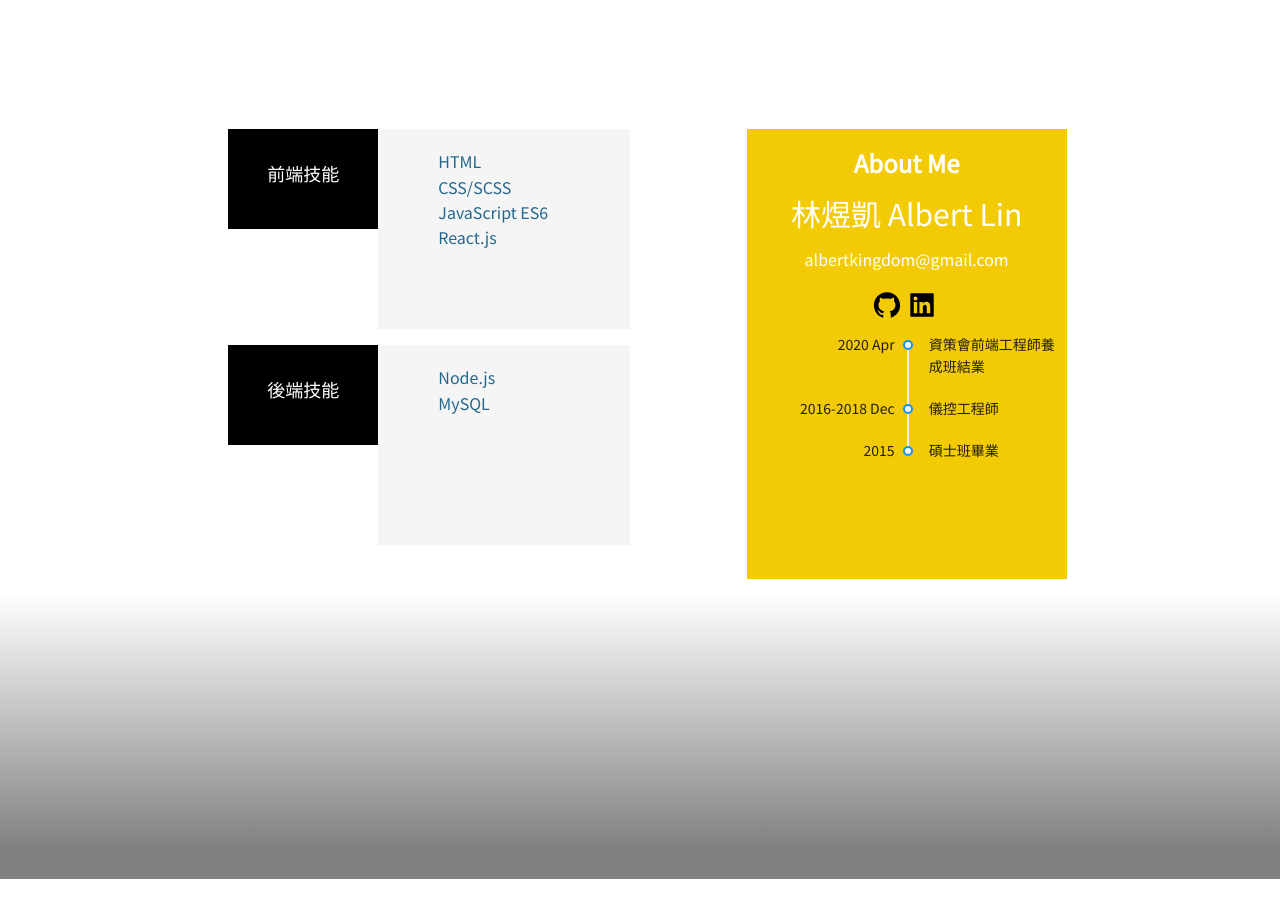
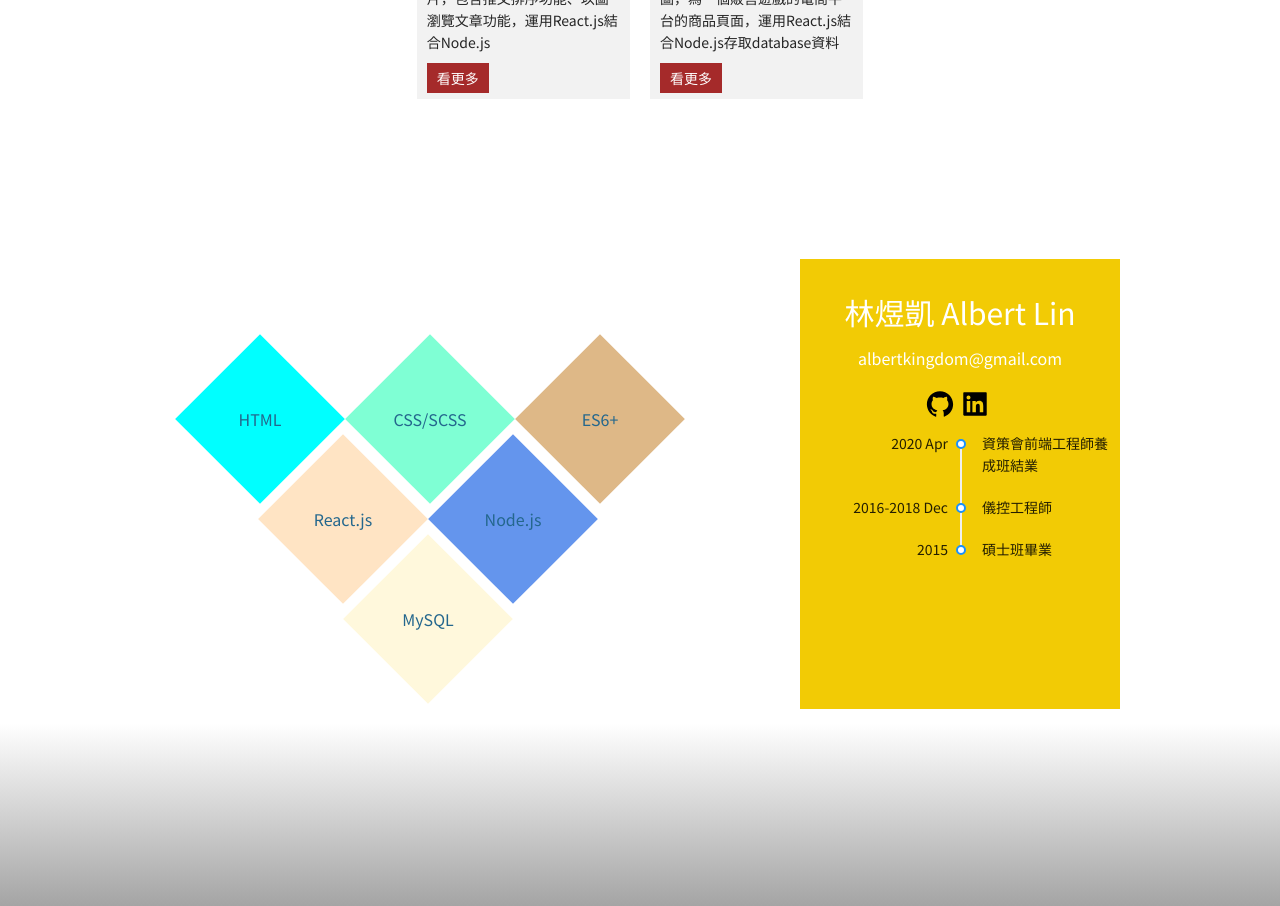
Before and after one commit to albertkingdom/heroku-website-frontend, a React (Create React App) app in the folder client/: page / in a window 1280 px wide. Shown: the part 940-1846 px from the top of the page. Before the commit the page ends 1819 px from the top, so only its background shows below. Built offline with nearby package versions, Linux system fonts and the light colour scheme.

Commit message:
update Timeline.js, Home_rev2.js, add square.js

```diff
--- a/client/src/Home/Home_rev2.js
+++ b/client/src/Home/Home_rev2.js
@@ -4,6 +4,7 @@ import { Timeline } from 'antd';
 import Notification from '../component/Notification'
 import $ from 'jquery';
 import { AiFillGithub,AiFillLinkedin } from 'react-icons/ai'
+import Square from './square'
 function Home_rev2(){
 
     const [mode, setMode] = useState('left');
@@ -26,12 +27,13 @@ function Home_rev2(){
             <h1>Hello</h1>
             <p>This is a personal project.</p>
         </div>
-        <h2 class="text-center">網站介紹</h2>
-        <div class="horizontalline"></div>
+        <h2 class="text-center title">網站介紹</h2>
+        {/* <div class="horizontalline"></div> */}
 
         <div class="d-flex justify-content-center website-intro">
 
             <div class="intro col-2">
+                <img src="./blah.jpg"></img>
                 <h4><a href="/ptt">Ptt八卦版</a></h4>
                 <p>
                 即時爬取PTT八卦版文章和圖片，包含推文排序功能、以圖瀏覽文章功能，運用React.js結合Node.js
@@ -39,6 +41,7 @@ function Home_rev2(){
                 <a href="/ptt">看更多</a>
             </div>
             <div class="intro col-2">
+                <img src="./presentation.jpg"></img>
                 <h4><a href="/project">資策會專題作品</a></h4>
                 <p>資策會專題作品的主要頁面截圖，為一個販售遊戲的電商平台的商品頁面，運用React.js結合Node.js存取database資料</p>
                 <a href="/project">看更多</a>
@@ -49,33 +52,34 @@ function Home_rev2(){
             <img className="img-fluid" src="./mickeyhand.png"/>
         </div>
     <div class="self-intro d-flex justify-content-center">
-      <div class="col-5 left">
-        <div class="d-flex">
-          <div class="toprow first">前端技能</div>
-          <div class="box col-6">
-            <ul>
+      <div class="col-6 left">
+        {/* <div class="d-flex"> */}
+          {/* <div class="toprow first">前端技能</div> */}
+          {/* <div class="box col-6"> */}
+            {/* <ul>
               <li>HTML</li>
               <li>CSS/SCSS</li>
               <li>JavaScript ES6</li>
               <li>React.js</li>
 
-            </ul>
-          </div>
-        </div>
+            </ul> */}
+            <Square />
+          {/* </div> */}
+        {/* </div> */}
 
         <div class="d-flex mt-3 toprow2">
-          <div class="toprow first">後端技能</div>
-          <div class="box col-6">
-            <ul>
+          {/* <div class="toprow first">後端技能</div> */}
+          {/* <div class="box col-6"> */}
+            {/* <ul>
               <li>Node.js</li>
               <li>MySQL</li>
-            </ul>
-          </div>
+            </ul> */}
+          {/* </div> */}
         </div>
       </div>
 
       <div class="col-3 right">
-        <h4><b>About Me</b></h4>
+        {/* <h4><b>About Me</b></h4> */}
         {/* <div class="avator"></div> */}
         <p>林煜凱 Albert Lin</p>
         <p style={{'fontSize':'16px'}}>albertkingdom@gmail.com</p>
--- a/client/src/Home/Home_rev2.scss
+++ b/client/src/Home/Home_rev2.scss
@@ -23,6 +23,13 @@ ul {
   background-color: #f2f2f2;
   overflow: hidden;
   /* clip-path: polygon(25% 0%, 100% 0%, 75% 100%, 0% 100%); */
+  transition: 0.5s ease-in-out;
+  img {
+    height: 150px;
+  }
+  &:hover {
+    transform: translateY(-10px);
+  }
 }
 .intro:hover {
   /* filter: grayscale(0.7); */
@@ -156,3 +163,17 @@ ul {
     margin-right: 5px;
   }
 }
+h2.title {
+  position: relative;
+}
+h2.title::after {
+  content: "";
+  width: 50px;
+  height: 5px;
+  background: brown;
+  position: absolute;
+  bottom: -5px;
+  // left: 0;
+  // margin: 5px auto;
+  left: 48%;
+}
--- /dev/null
+++ b/client/src/Home/square.js
@@ -0,0 +1,20 @@
+import React from 'react'
+import './square.scss'
+
+function Square(){
+    return (
+        <>
+        <ul className="squares">
+            <li class="box1">HTML</li>
+            <li class="box2">CSS/SCSS</li>
+            <li class="box3">ES6+</li>
+            <li class="box4">React.js</li>
+            <li class="box5">Node.js</li>
+            <li class="box6">MySQL</li>
+
+        </ul>
+        </>
+    )
+}
+
+export default Square
--- /dev/null
+++ b/client/src/Home/square.scss
@@ -0,0 +1,69 @@
+ul.squares {
+  //   width: 960px;
+  margin: auto;
+  padding: 100px 0;
+  display: flex;
+  flex-wrap: wrap;
+  li {
+    width: 120px;
+    /* flex-basis: 200px; */
+    margin: 0 25px -20px;
+    height: 120px;
+    line-height: 120px;
+    // border: 1px solid red;
+    text-align: center;
+    position: relative;
+    font-size: 16px;
+  }
+  li::after {
+    content: "";
+    width: 100%;
+    height: 100%;
+    position: absolute;
+    top: 0;
+    left: 0;
+    /* border: 1px solid #00f; */
+    transform: rotate(45deg);
+    z-index: -1;
+  }
+  li:nth-child(n + 4) {
+    left: 83px;
+  }
+  li:nth-child(n + 6) {
+    left: -172px;
+    bottom: -100px;
+  }
+  .box1::after {
+    background-color: aqua;
+  }
+  .box2::after {
+    background-color: aquamarine;
+  }
+  .box3::after {
+    background-color: burlywood;
+  }
+  .box4::after {
+    background-color: bisque;
+  }
+  .box5::after {
+    background-color: cornflowerblue;
+  }
+  .box6::after {
+    background-color: cornsilk;
+  }
+  .box7::after {
+    background-color: goldenrod;
+  }
+  .box8::after {
+    background-color: gold;
+  }
+  .box9::after {
+    background-color: hotpink;
+  }
+  li:hover {
+    color: #fff;
+  }
+  li:hover::after {
+    background-color: #000;
+  }
+}
--- a/client/src/timeline/Timeline.js
+++ b/client/src/timeline/Timeline.js
@@ -5,7 +5,7 @@ function Timeline(){
     return (
         <>
         <div className="container">
-            <h1>時間軸切版練習</h1>
+            <h1 className="text-center">時間軸切版練習</h1>
         <ul className="timeline">
             <li>
                 <a href="#">
--- a/client/src/timeline/Timeline.scss
+++ b/client/src/timeline/Timeline.scss
@@ -93,3 +93,22 @@ div.container::after {
   display: block;
   clear: both;
 }
+div.container h1 {
+  display: flex;
+  &::before,
+  &::after {
+    content: "";
+    display: block;
+    height: 5px;
+    width: 200px;
+    border: 1px solid lightslategrey;
+    margin: auto;
+    background-color: lightslategrey;
+  }
+  &::before {
+    margin-right: 20px;
+  }
+  &::after {
+    margin-left: 20px;
+  }
+}
```
Also changed, not shown: client/public/blah.jpg (added), client/public/presentation.jpg (added).
